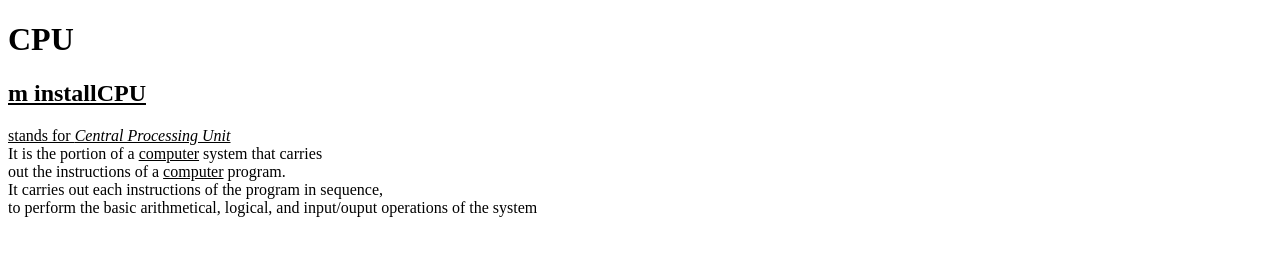
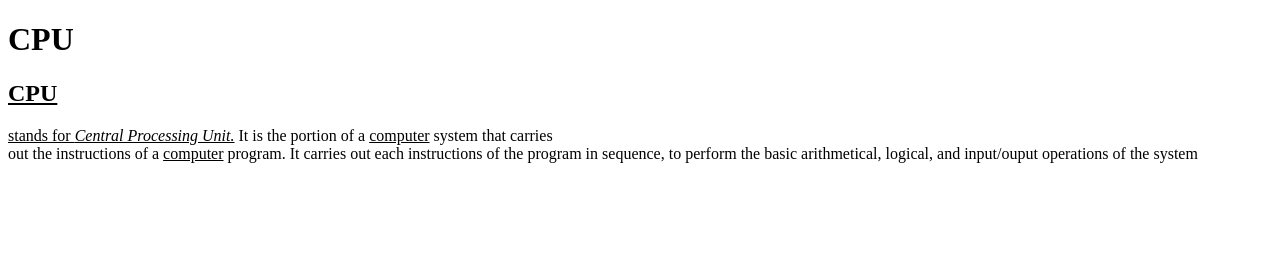
Before and after one commit to iamneo-production/cfedbabbabfdfbadaeccdfffebaeceaec, a plain HTML site: page public/index.html in a window 1280 px wide. Drawn offline with Linux system fonts and the light colour scheme.

Commit message:
Backup Commit

```diff
--- a/public/index.html
+++ b/public/index.html
@@ -13,10 +13,10 @@
          <b>CPU</b><br>
     </h1>
     <p>
-            <u><h2>m installCPU</h2> stands for <i>Central Processing Unit</i></u><br>
+        <u><h2>CPU</h2> stands for <i>Central Processing Unit.</i></u>
         It is the portion of a <u>computer</u> system that carries<br>
-            out the instructions of a <u>computer</u> program.<br>
-            It carries out each instructions of the program in sequence,<br>
+        out the instructions of a <u>computer</u> program.
+        It carries out each instructions of the program in sequence,
         to perform the basic arithmetical, logical, and input/ouput operations of the system
     </p>
 
```
Lines whose indentation alone changed are shown as unchanged.
